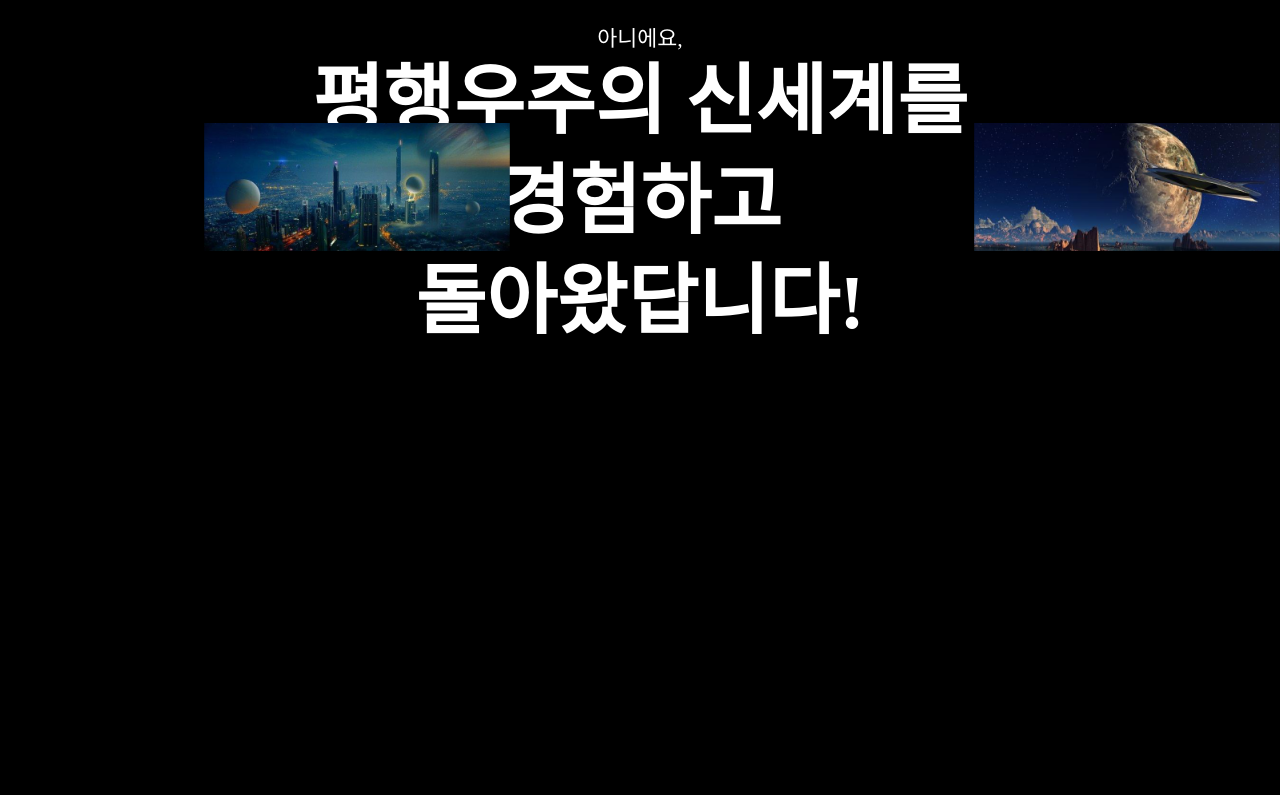
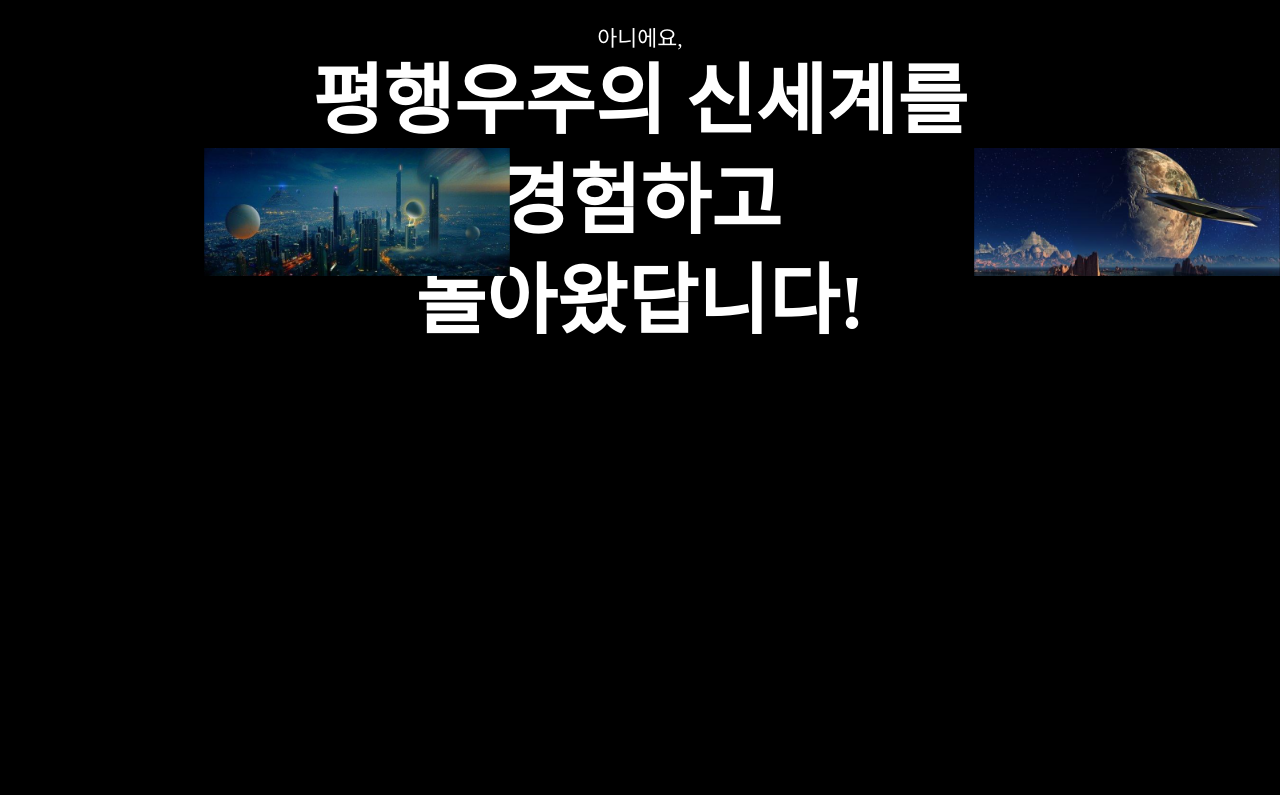
Before and after one commit to Sie0nAhn/middle, a plain HTML site: page index.html in a window 1280 px wide. Shown: the part 1900-2695 px from the top of the page. Drawn offline with Linux system fonts and the light colour scheme; a web font is replaced by a local one.

Commit message:
Add files via upload

```diff
--- a/index.html
+++ b/index.html
@@ -346,8 +346,8 @@ section.two-columns .column {
 <section style="padding-top: 300px; color: white;">
         <p class="centered-section">아니에요,</p>
         <h2 class="centered-section">평행우주의 신세계를 <br>경험하고<br> 돌아왔답니다!</h2>
-          <img src="Rectangle 11.png"style="scale: 80%; position: relative;left: 13vw;top: -245px;">
-          <img src="Rectangle 12.png"style="scale: 80%; position: relative;right: -43vw;top: -245px;">
+          <img src="Rectangle 11.png"style="scale: 80%; position: relative;left: 13vw;top: -220px;">
+          <img src="Rectangle 12.png"style="scale: 80%; position: relative;right: -43vw;top: -220px;">
           </div>
       </section>
       <section class="two-columns" style="padding-top: 300px; margin-bottom: -800px;">
```
